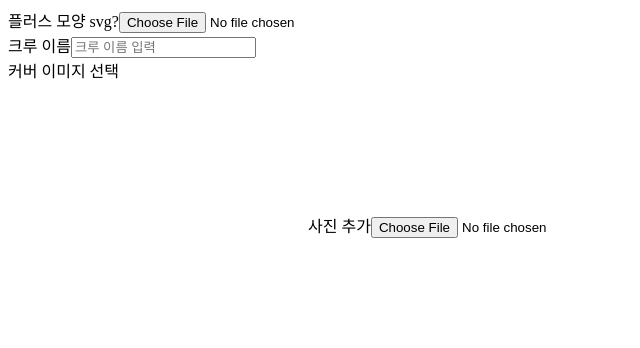
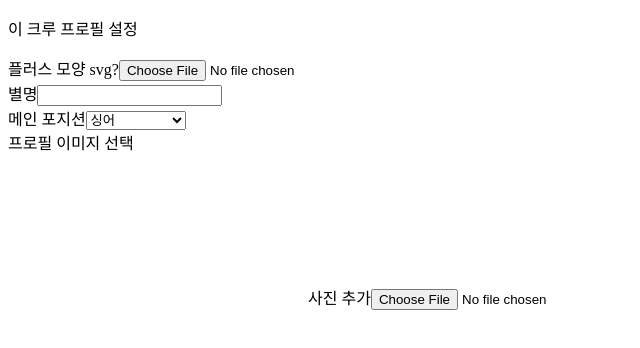
Before and after one commit to ariel1031/contifolio-frontend, a Next.js app: page /profile in a window 1280 px wide. Shown: the top 348 px of the page, without its empty margins (0-640 px from the left). Built offline with nearby package versions, Linux system fonts and the light colour scheme.

Commit message:
페이지, 컴포넌트 작성

```diff
--- a/src/components/Profile.tsx
+++ b/src/components/Profile.tsx
@@ -1,6 +1,7 @@
 const Profile = () => {
     return (
         <>
+            <p>이 크루 프로필 설정</p>
             <form>
                 <div>
                     <label htmlFor='fileUpload'>플러스 모양 svg?</label>
@@ -12,15 +13,27 @@ const Profile = () => {
                         name='fileUpload'
                     />
                 </div>
-                <div className='crewname'>
-                    <label htmlFor='crewnameinput'>크루 이름</label>
-                    <input
-                        type='text'
-                        placeholder='크루 이름 입력'
-                        name='crewnameinput'
-                    ></input>
+                <div className='nickname'>
+                    <label>
+                        별명
+                        <input type='text' name='nicknameinput'></input>
+                    </label>
                 </div>
-                <div className='img'>커버 이미지 선택</div>
+                <div className='position'>
+                    <label>
+                        메인 포지션
+                        <select>
+                            <option>싱어</option>
+                            <option>드럼</option>
+                            <option>어쿠스틱 기타</option>
+                            <option>일렉 기타</option>
+                            <option>베이스</option>
+                            <option>피아노</option>
+                            <option>직접 입력</option>
+                        </select>
+                    </label>
+                </div>
+                <div className='img'>프로필 이미지 선택</div>
                 <div>
                     <svg></svg>
                     <label htmlFor='fileUpload'>사진 추가</label>
--- a/src/pages/crewmember.tsx
+++ b/src/pages/crewmember.tsx
@@ -6,4 +6,5 @@ const crewmember = () => {
         </>
     )
 }
+
 export default crewmember
```
Also changed, not shown: src/components/Crewmake.tsx (+7 -4 lines).
